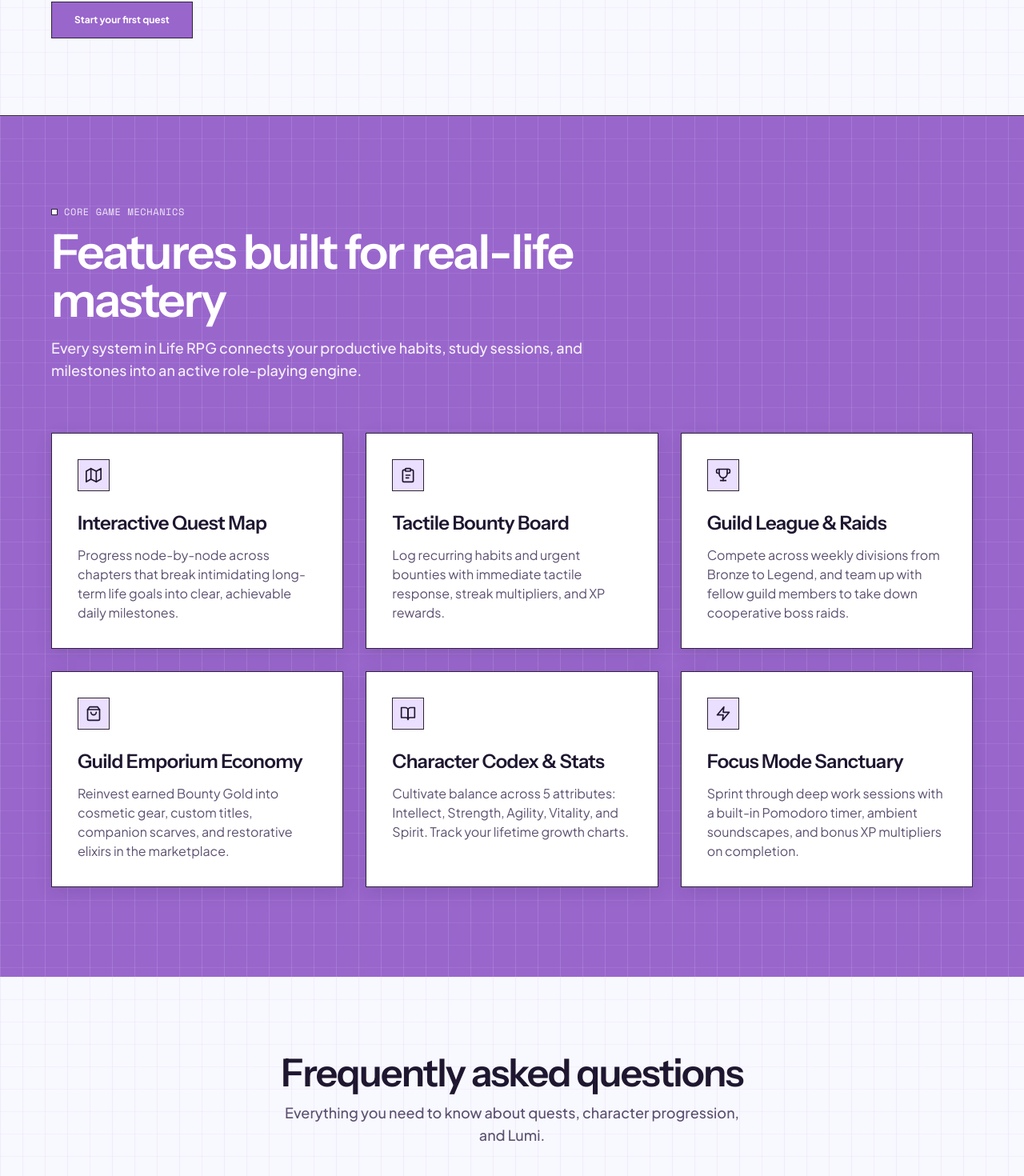
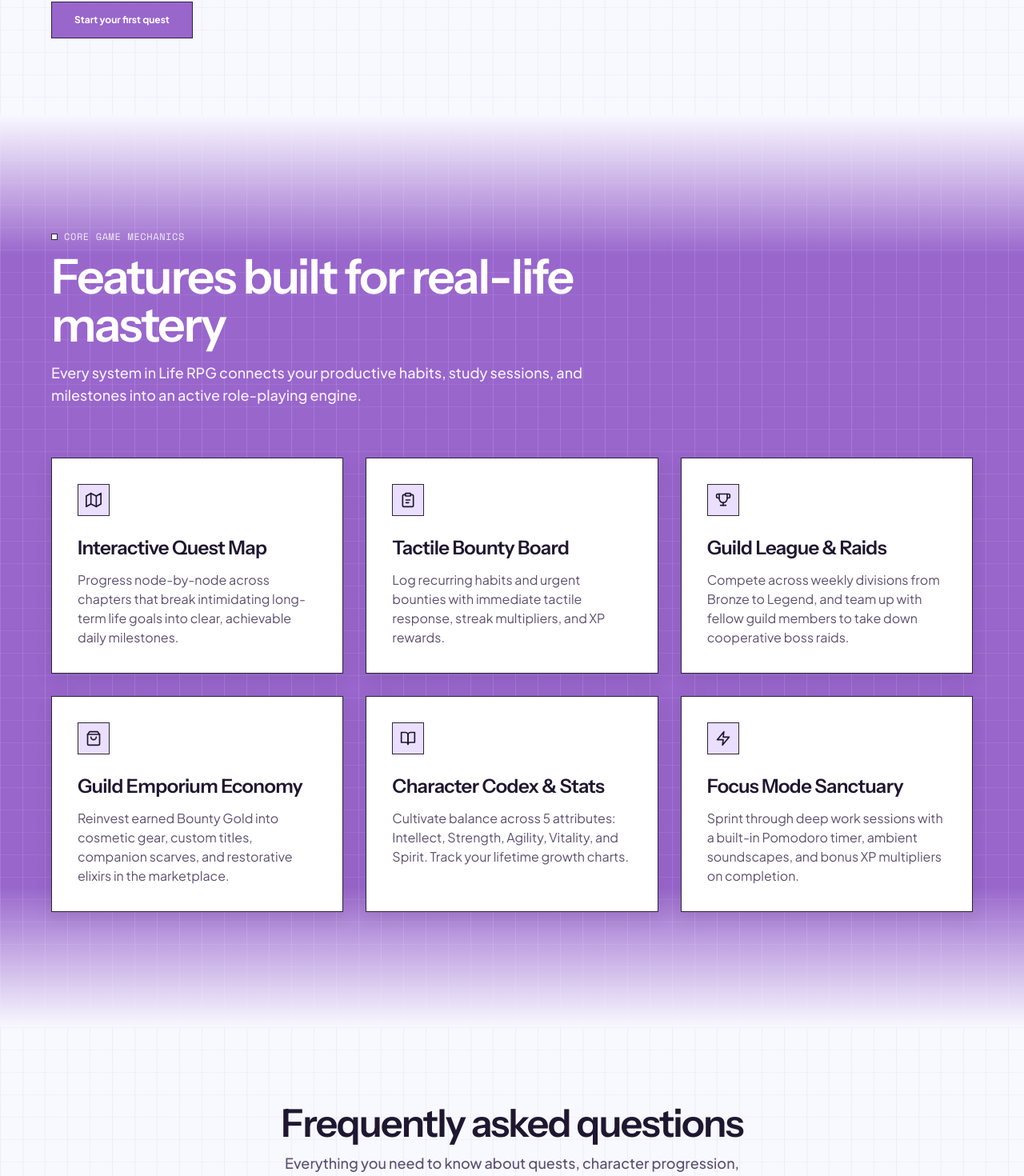
Before and after one commit to bilalhydercodes/alphaCoders, a Next.js app: page / in a window 1280 px wide. Shown: the part 3731-5201 px from the top of the page at 80% size. Built offline with nearby package versions, Linux system fonts and the light colour scheme; no server answers.

Commit message:
style: blend transitions between platform overview, features, and FAQs seamlessly

```diff
--- a/components/landing/LandingFeatures.tsx
+++ b/components/landing/LandingFeatures.tsx
@@ -14,7 +14,7 @@
   return (
     <section
       id="features"
-      className="relative z-20 py-24 sm:py-28 px-4 sm:px-8 md:px-12 lg:px-16 bg-[#9966CC] scroll-mt-20 select-none border-t border-[#2E2438]"
+      className="relative z-20 py-28 sm:py-36 px-4 sm:px-8 md:px-12 lg:px-16 bg-[#9966CC] scroll-mt-20 select-none overflow-hidden"
       style={{
         backgroundImage:
           'linear-gradient(to right, rgba(255, 255, 255, 0.12) 1px, transparent 1px), linear-gradient(to bottom, rgba(255, 255, 255, 0.08) 1px, transparent 1px)',
@@ -22,7 +22,10 @@
       }}
       aria-label="Core RPG Features"
     >
-      <div className="max-w-[1200px] mx-auto relative z-10">
+      {/* Top Blend: Seamless fade from Platform Overview (#F8F8FF) into Amethyst (#9966CC) */}
+      <div className="absolute inset-x-0 top-0 h-32 sm:h-44 bg-gradient-to-b from-[#F8F8FF] to-transparent pointer-events-none z-10" />
+
+      <div className="max-w-[1200px] mx-auto relative z-20">
         {/* Section Header */}
         <div className="max-w-3xl mb-16">
           <div className="flex items-center gap-2 mb-3 text-xs font-draft-mono text-white/85 tracking-wider uppercase">
@@ -136,6 +139,9 @@
           </div>
         </div>
       </div>
+
+      {/* Bottom Blend: Seamless fade from Amethyst (#9966CC) into FAQ (#F8F8FF) */}
+      <div className="absolute inset-x-0 bottom-0 h-32 sm:h-44 bg-gradient-to-b from-transparent to-[#F8F8FF] pointer-events-none z-10" />
     </section>
   );
 };
```
